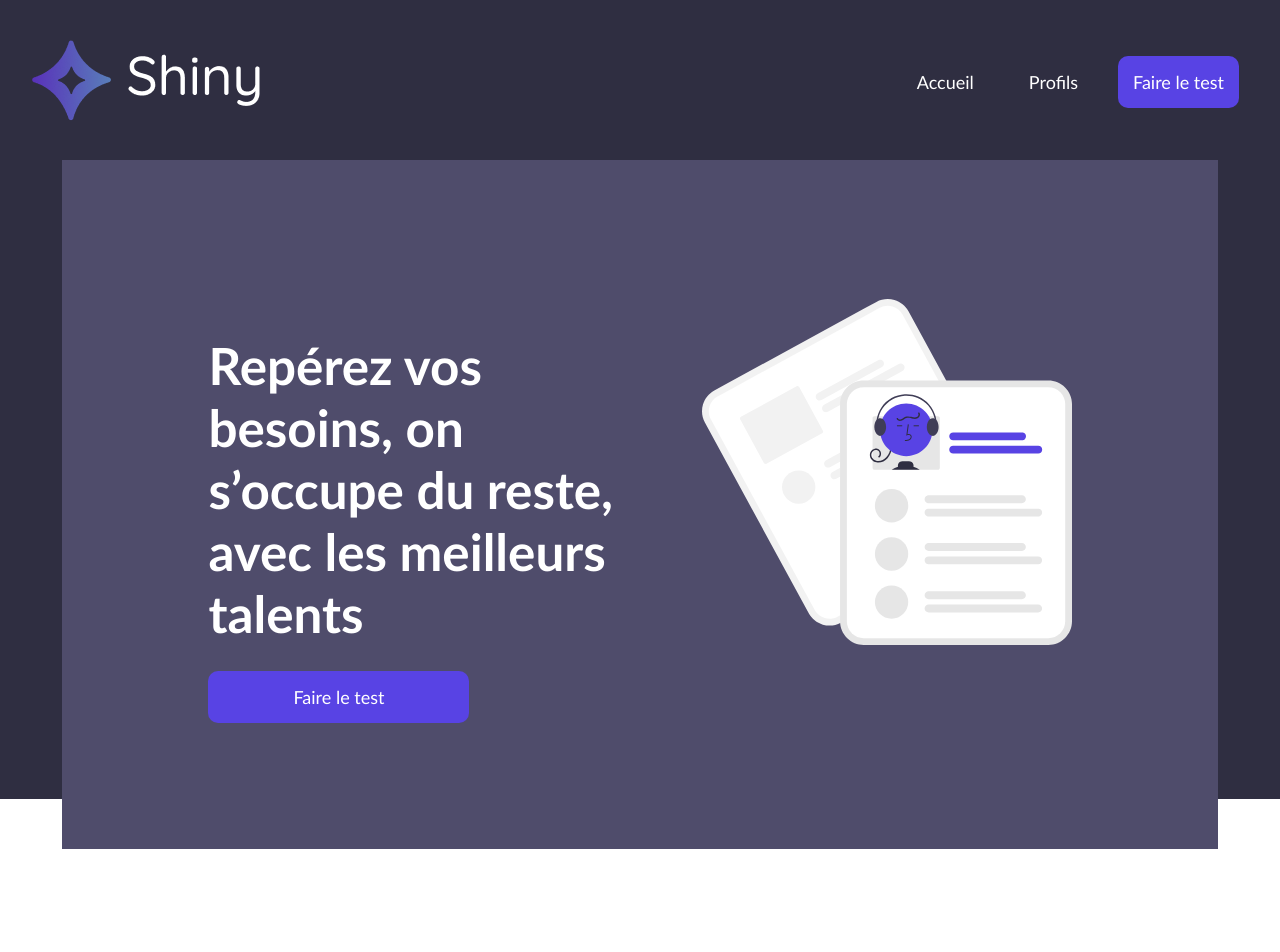
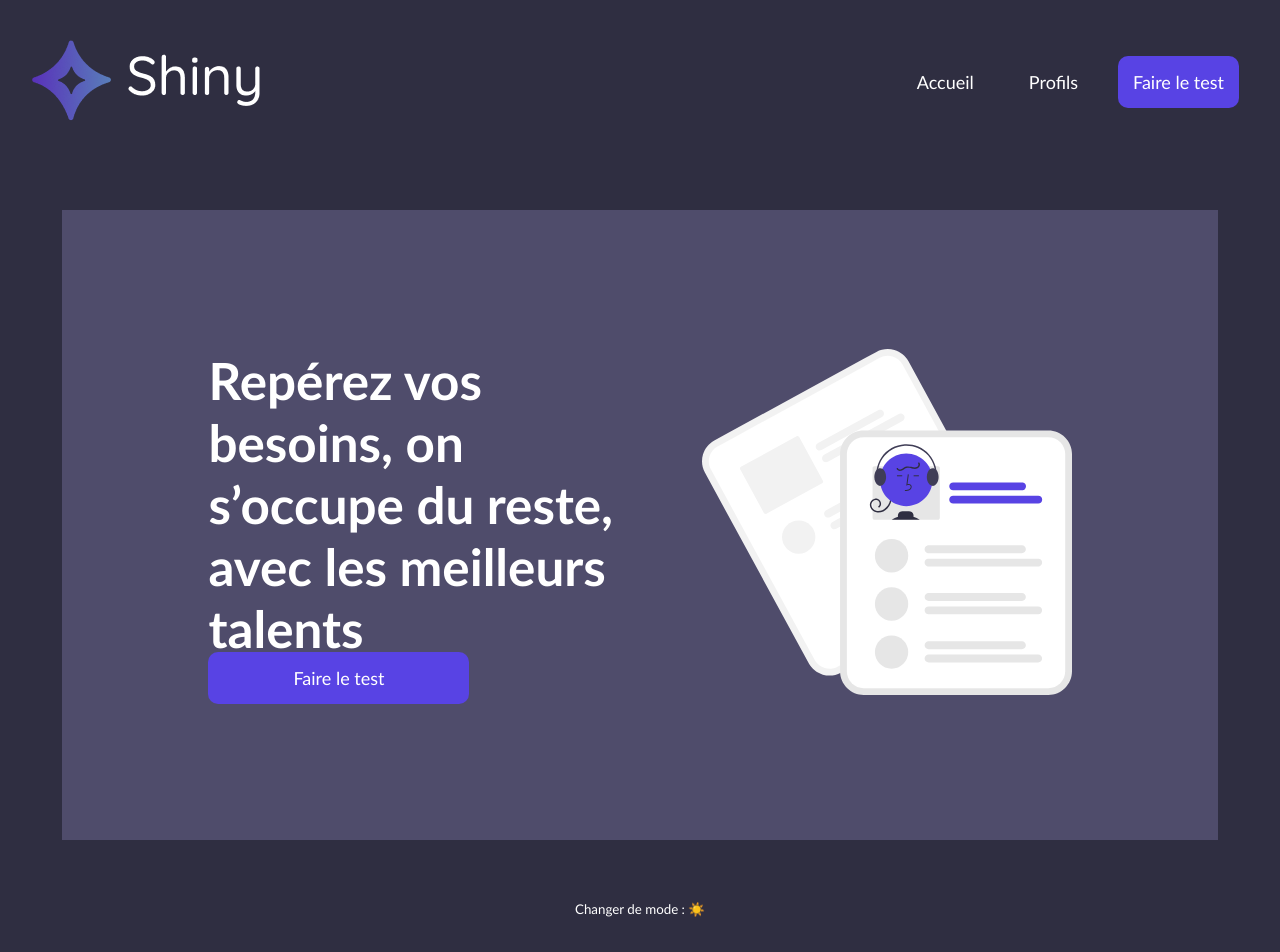
Before and after one commit to FabKaiz/shiny-agency, a React (Create React App) app: page / in a window 1280 px wide. Shown: the top 952 px of the page. Before the commit the page ends 849 px from the top, so only its background shows below. Built offline with nearby package versions, Linux system fonts and the light colour scheme.

Commit message:
added dark mode

```diff
--- a/src/components/Footer/index.jsx
+++ b/src/components/Footer/index.jsx
@@ -1,4 +1,6 @@
+import { useContext } from 'react'
 import styled from 'styled-components'
+import { ThemeContext } from '../../utils/context/ThemeProvider'
 import colors from '../../utils/style/colors'
 
 const FooterContainer = styled.footer`
@@ -6,7 +8,7 @@
   flex-direction: row;
   align-items: center;
   justify-content: center;
-  padding-top: 60px;
+  padding: 60px 0;
 `
 
 const NightModeButton = styled.button`
@@ -17,10 +19,13 @@
 `
 
 function Footer() {
+  const { toggleTheme, theme } = useContext(ThemeContext)
   return (
-    <FooterContainer>
-      <NightModeButton>Changer de mode</NightModeButton>
-    </FooterContainer>
+      <FooterContainer>
+      <NightModeButton onClick={() => toggleTheme()}>
+          Changer de mode : {theme === 'light' ? '🌙' : '☀️' }
+      </NightModeButton>
+      </FooterContainer>
   )
 }
 
--- a/src/components/Header/index.jsx
+++ b/src/components/Header/index.jsx
@@ -30,7 +30,7 @@
   font-size: 18px;
   ${(props) =>
     props.$isFullLink &&
-    `color: white; border-radius: 10px; background-color: ${colors.primary};`}
+    `color: white !important; border-radius: 10px; background-color: ${colors.primary};`}
  }
 `
 
--- a/src/index.jsx
+++ b/src/index.jsx
@@ -9,19 +9,15 @@
 import Error from './components/Error'
 import Freelances from './pages/Freelances'
 import Results from './pages/Results'
-import { createGlobalStyle } from 'styled-components'
-import colors from './utils/style/colors'
+import Footer from './components/Footer'
+import { ThemeProvider } from './utils/context/ThemeProvider'
+import GlobalStyle from './utils/style/GlobalStyle'
 
-const GlobalStyle = createGlobalStyle`
-  div {
-    font-family: 'Trebuchet MS', Helvetica, sans-serif;
-    background-color: ${colors.backgroundDark};
-  }
-`
 
 ReactDOM.render(
   <React.StrictMode>
     <BrowserRouter>
+    <ThemeProvider>
       <GlobalStyle />
       <Header />
       <Routes>
@@ -31,6 +27,8 @@
         <Route path="/results" element={<Results />} />
         <Route path="*" element={<Error />} />
       </Routes>
+      <Footer />
+    </ThemeProvider>
     </BrowserRouter>
   </React.StrictMode>,
   document.getElementById('root')
--- a/src/pages/Home/index.jsx
+++ b/src/pages/Home/index.jsx
@@ -6,7 +6,6 @@
 
 const StyledHome = styledComponents.div`
   background-color: ${colors.backgroundDarkSecondary};
-  height: calc(100vh - 149px);
   width: calc(100vw - 278px);;
   display: flex;
   justify-content: space-evenly;
@@ -50,7 +49,7 @@
   font-size: 18px;
   ${(props) =>
     props.$isFullLink &&
-    `color: white; border-radius: 10px; background-color: ${colors.primary};`}
+    `color: white !important; border-radius: 10px; background-color: ${colors.primary};`}
  }
 
  @media (max-width: 930px) {
--- a/src/styles/Home.css
+++ b/src/styles/Home.css
@@ -1,5 +1,5 @@
 .Home {
-  height: calc(100vh - 149px);
+  /* height: calc(100vh - 149px); */
   display: flex;
   flex-direction: column;
   align-items: center;
--- /dev/null
+++ b/src/utils/context/ThemeProvider.jsx
@@ -0,0 +1,16 @@
+import { createContext, useState } from "react";
+
+export const ThemeContext = createContext()
+
+export const ThemeProvider = ({ children }) => {
+  const [theme, setTheme] = useState('dark')
+  const toggleTheme = () => {
+      setTheme(theme === 'light' ? 'dark' : 'light')
+  }
+
+  return (
+      <ThemeContext.Provider value={{ theme, toggleTheme }}>
+          {children}
+      </ThemeContext.Provider>
+  )
+}
--- /dev/null
+++ b/src/utils/style/GlobalStyle.jsx
@@ -0,0 +1,28 @@
+import { createGlobalStyle } from 'styled-components'
+import { useContext } from 'react'
+import { ThemeContext } from '../context/ThemeProvider'
+
+export const StyledGlobalStyle = createGlobalStyle`
+  * {
+    font-family: 'Trebuchet MS', Helvetica, sans-serif;
+    color: ${({ isDarkMode }) =>
+      isDarkMode ? 'white !important' : 'black !important'};
+    margin: 0;
+  }
+
+  body {
+    background-color: ${({ isDarkMode }) => (isDarkMode ? '#2F2E41' : 'white')};
+  }
+
+  div {
+    background-color: ${({ isDarkMode }) =>
+      isDarkMode ? '#2F2E41' : 'white !important'};
+  }
+`
+
+function GlobalStyle() {
+  const { theme } = useContext(ThemeContext)
+  return <StyledGlobalStyle isDarkMode={theme === 'dark'} />
+}
+
+export default GlobalStyle
```
Also changed, not shown: src/utils/context/index.jsx (added).
